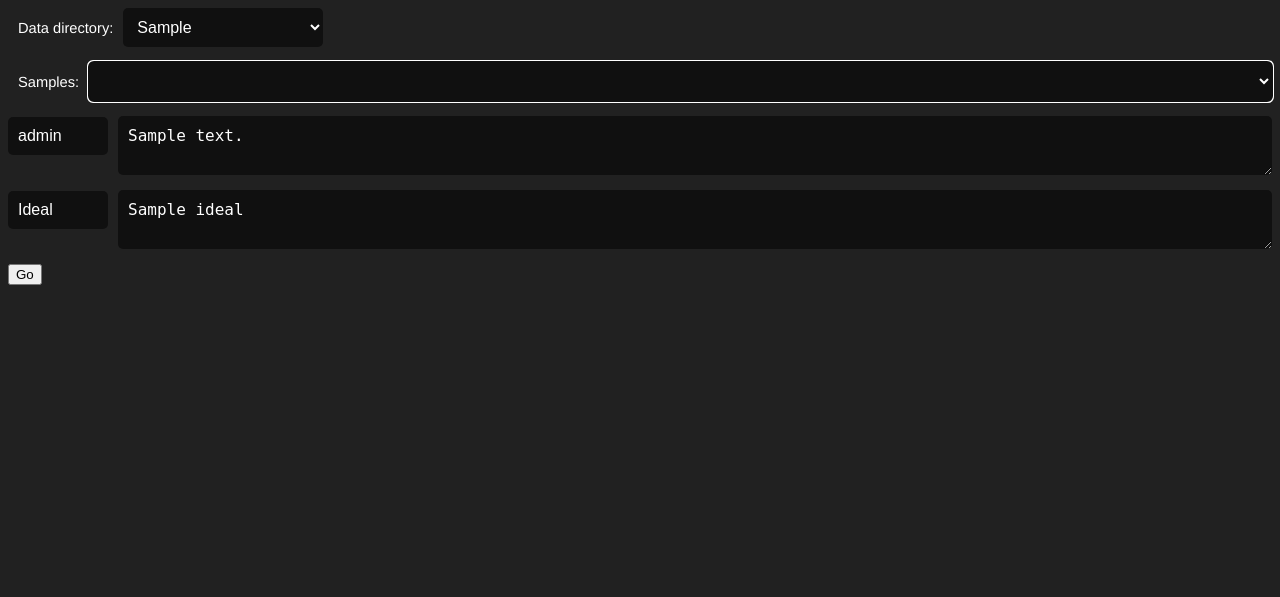
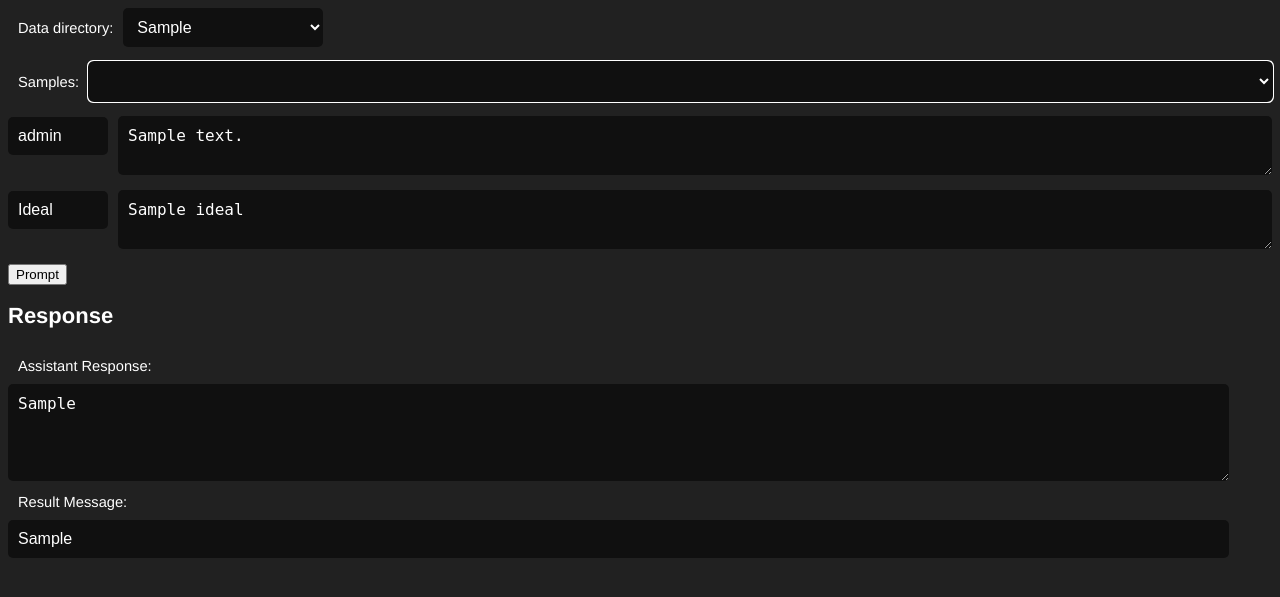
Before and after one commit to rslinford/openai_eval_browser, a Flask app: template templates/home.html in a window 1280 px wide. Shown: the top 597 px of the page. Run offline with Flask 3, Linux system fonts and the light colour scheme; the template is opened without the code that fills it: most values are stand-ins (such as "Sample title", 1, 10 or a date in 2020).

Commit message:
Prompting openai works now

```diff
--- a/app.py
+++ b/app.py
@@ -1,12 +1,18 @@
 import json
 import os
 
+import openai
 from flask import Flask, render_template, request, session
 
 app = Flask(__name__)
 
+
+with open("api_key.txt", "r") as file:
+    openai.api_key = file.read().strip()
+
 # Flask's secret key to make session available.
-app.secret_key = "tDedFRLONdrOuhGdfgddfds"
+app.secret_key = openai.api_key
+
 
 root_dir = '../evals/evals/registry/data'
 samples_filename = 'samples.jsonl'
@@ -16,7 +22,7 @@ def load_samples(sub_dir_filename):
     samples_full_filename = os.path.join(root_dir, sub_dir_filename, samples_filename)
 
     samples = []
-    with open(samples_full_filename, 'r') as file:
+    with open(samples_full_filename, 'r', encoding='utf-8') as file:
         for line in file:
             samples.append(line.strip())
     return samples
@@ -62,12 +68,33 @@ def home_post():
 
     sample = json.loads(samples[sample_index])
 
+    if 'Prompt' in request.form:
+        try:
+            response = openai.ChatCompletion.create(
+                model="gpt-3.5-turbo",
+                messages=sample['input'],
+                temperature=0,
+                top_p=1,
+                max_tokens=2048)
+
+            assistant_response = response['choices'][0]['message']['content']
+            finish_reason = response['choices'][0]['finish_reason']
+            session.modified = True
+        except openai.error.OpenAIError as e:
+            assistant_response = ''
+            finish_reason = str(e)
+    else:
+        assistant_response = ''
+        finish_reason = ''
+
     return render_template('home.html',
                            sub_dirs=sub_dirs,
                            sub_dir=sub_dir,
                            samples=samples,
                            sample_index=sample_index,
-                           sample=sample)
+                           sample=sample,
+                           assistant_response=assistant_response,
+                           finish_reason=finish_reason)
 
 
 if __name__ == '__main__':
--- a/templates/home.html
+++ b/templates/home.html
@@ -54,9 +54,14 @@
         <textarea rows="1" cols="100" readonly>{{ sample['ideal'] }}</textarea>
     </div>
     <div class="flex">
-        <input type="submit" id="Go" name="Go" class="button_margin" value="Go">
+        <input type="submit" name="Prompt" class="button_margin" value="Prompt">
     </div>
 </form>
+<h2 id="response">Response</h2>
+<label for="assistant_response">Assistant Response:</label>
+<textarea id="assistant_response" rows="3" cols="100" readonly>{{ assistant_response }}</textarea>
+<label for="finish_reason" class="nowrap">Result Message:</label>
+<input type="text" id="finish_reason" value="{{ finish_reason }}" readonly/>
 <script>
     (function () {
         const textareas = document.getElementsByTagName("textarea");
```
